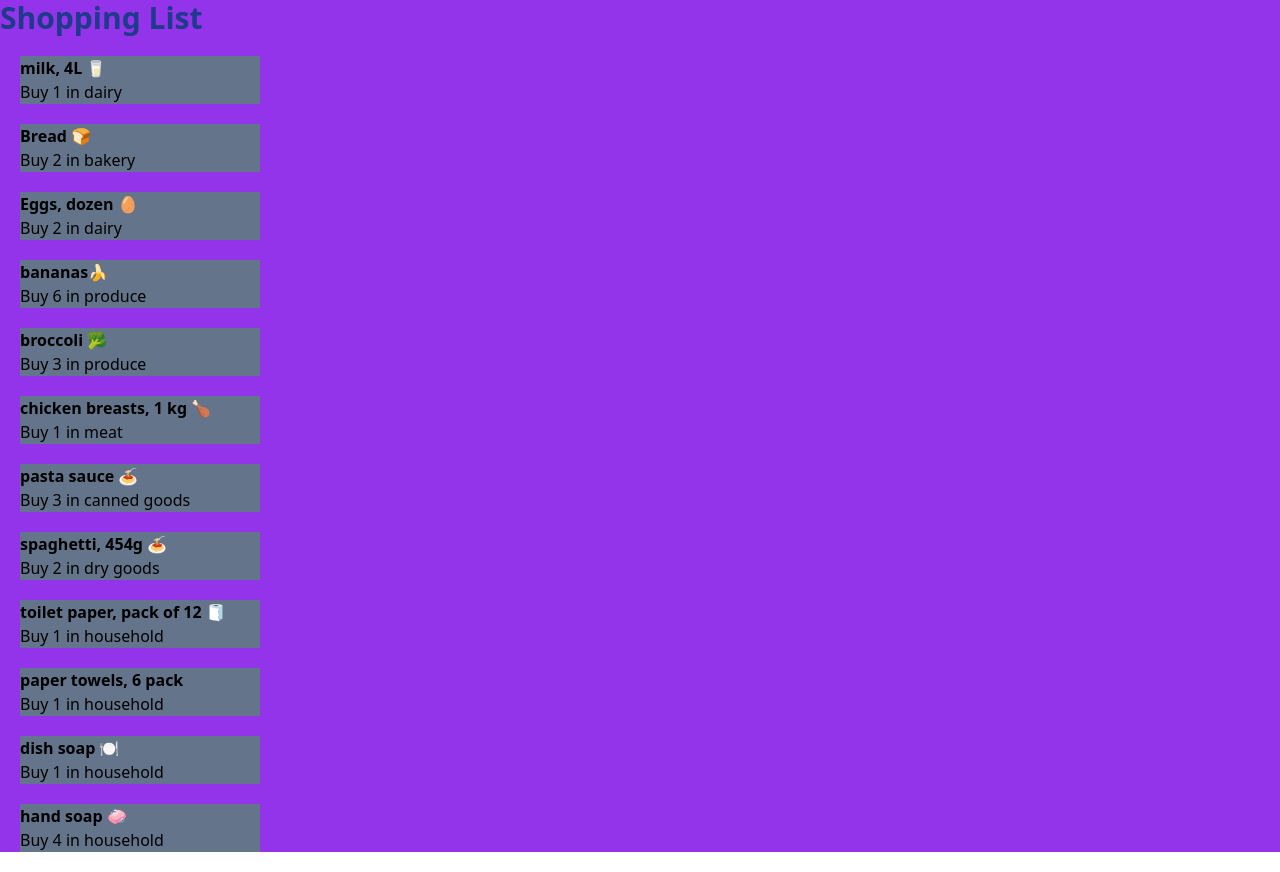
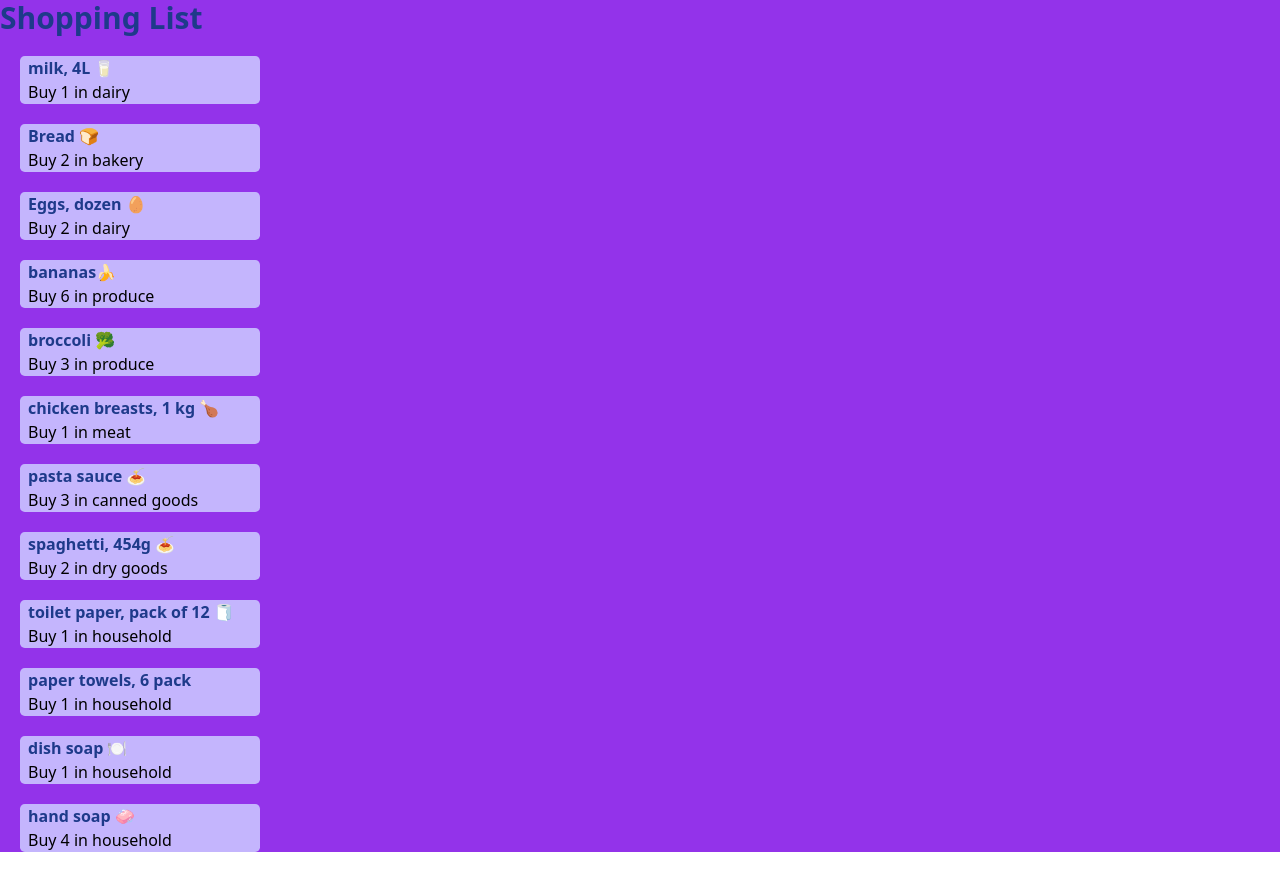
Before and after one commit to rgawalko/cprg306-assignments, a Next.js app: page /week-3 in a window 1280 px wide. Built offline with nearby package versions, Linux system fonts and the light colour scheme.

Commit message:
week3-shoppping-list-update

```diff
--- a/app/week-3/item.js
+++ b/app/week-3/item.js
@@ -1,8 +1,8 @@
 export default function Item({ name, quantity, category}) {
     return(
-    <section className="my-5 ml-5 w-60 bg-slate-500">
-    <h3 className="font-bold">{name}</h3>
-    <p>Buy {quantity} in {category}</p>
+    <section className="my-5 ml-5 w-60 bg-violet-300 rounded-custom-md">
+    <h3 className="font-bold text-blue-900 pl-2">{name}</h3>
+    <p className="pl-2">Buy {quantity} in {category}</p>
     </section>
     );
 }
--- a/tailwind.config.js
+++ b/tailwind.config.js
@@ -12,6 +12,11 @@ module.exports = {
         foreground: "var(--foreground)",
         blueberry: '#4B0082',
       },
+      borderRadius: {
+        'custom-lg': '1rem',
+        'custom-md': '0.3rem',
+        'custom-sm': '0.25rem',
+      },
     },
   },
   variants: {},
```
